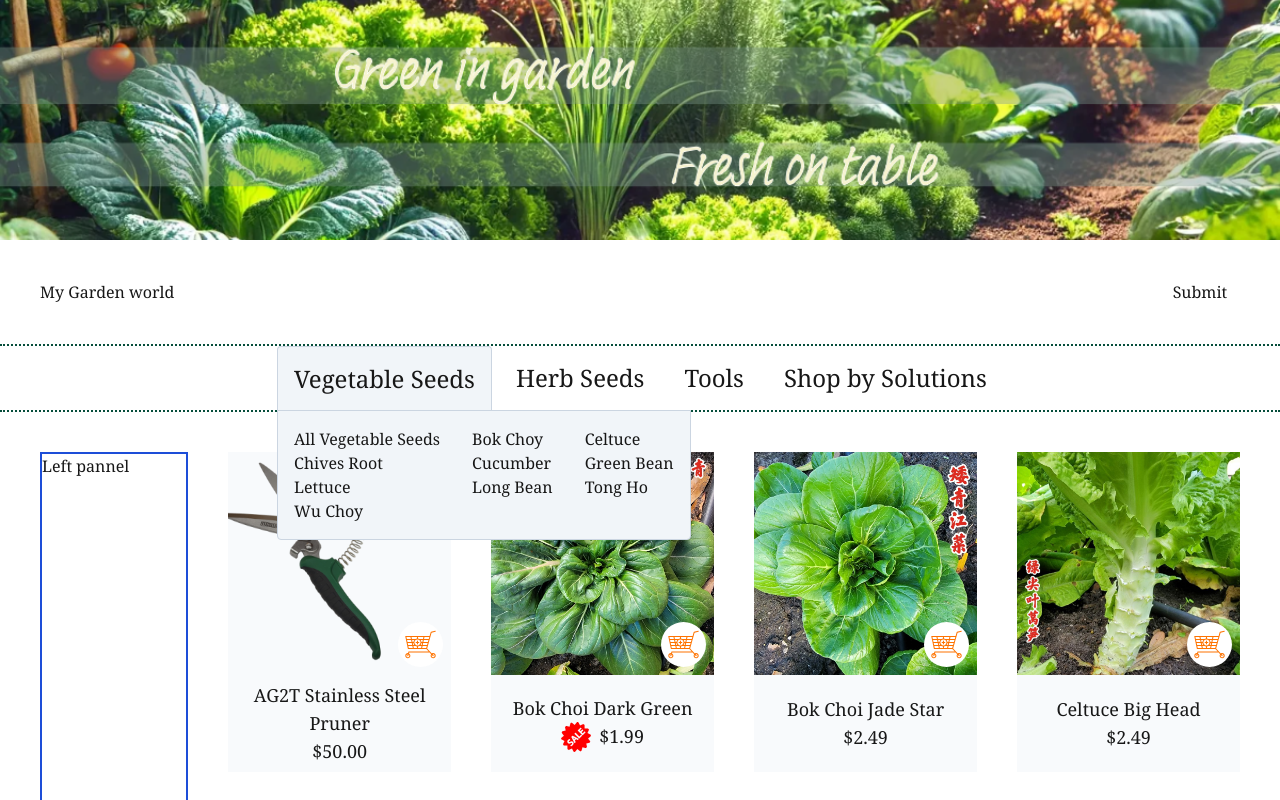
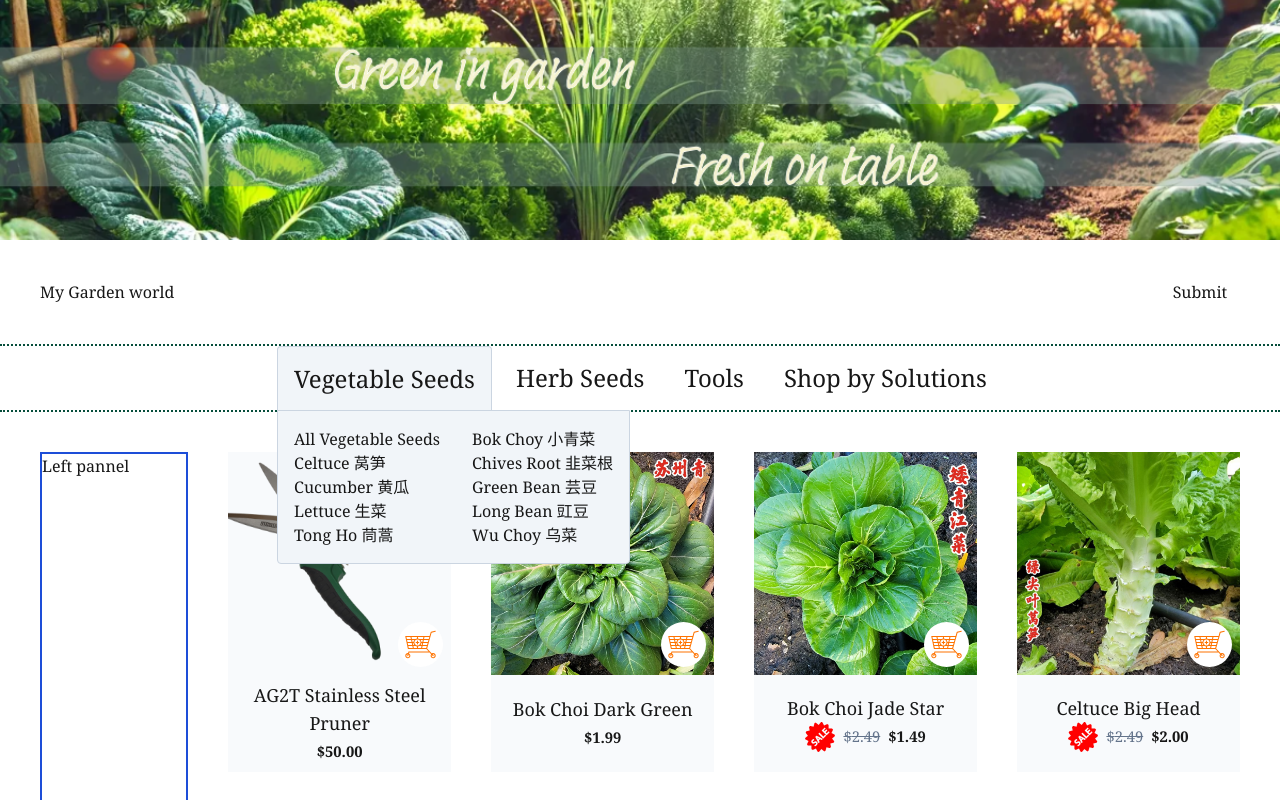
Before and after one commit to yiranli624/garden-world, a Next.js app: page / in a window 1280 px wide. Both pictures are taken after a click on the link "Vegetable Seeds". Shown: the top 800 px of the page. Built offline with nearby package versions, Linux system fonts and the light colour scheme.

Commit message:
update price ui

```diff
--- a/src/components/ItemCard.tsx
+++ b/src/components/ItemCard.tsx
@@ -2,6 +2,11 @@ import Image from "next/image";
 import { ProductItem } from "./constants";
 
 export default function ItemCard({ listItem }: { listItem: ProductItem }) {
+  const originalPrice = (listItem.originalPrice / 100).toFixed(2);
+  const currentPrice = listItem.salesPrice
+    ? (listItem.salesPrice / 100).toFixed(2)
+    : (listItem.originalPrice / 100).toFixed(2);
+
   return (
     <div className='h-80 bg-slate-50 text-lg flex flex-col'>
       <div className='relative'>
@@ -19,10 +24,10 @@ export default function ItemCard({ listItem }: { listItem: ProductItem }) {
           className='absolute bottom-2 right-2 cursor-pointer'
         />
       </div>
-      <div className='h-full flex flex-col text-center justify-center'>
-        <p>{listItem.label}</p>
-        <div className='flex justify-center gap-2'>
-          {listItem.onSale && (
+      <div className='h-full flex flex-col justify-center'>
+        <p className='text-center'>{listItem.label}</p>
+        <div className='flex justify-center gap-2 text-md'>
+          {listItem.salesPrice && (
             <Image
               src='/assets/sale-tag.svg'
               alt='picture of a sale sign'
@@ -30,7 +35,10 @@ export default function ItemCard({ listItem }: { listItem: ProductItem }) {
               height={30}
             />
           )}
-          <p className=''>${(listItem.price / 100).toFixed(2)}</p>
+          {listItem.salesPrice && (
+            <p className='line-through text-slate-500'>${originalPrice}</p>
+          )}
+          <p className='font-bold'>${currentPrice}</p>
         </div>
       </div>
     </div>
--- a/src/components/NavigationBar.tsx
+++ b/src/components/NavigationBar.tsx
@@ -47,7 +47,7 @@ export default function NavigationBar({
           <div
             // bg-[linear-gradient(to_left,#8077d0_0px,transparent_1px,transparent_100%)] bg-[length:calc(100%/3)]
             className={classNames(
-              "absolute bg-slate-100 border border-slate-300 z-10 rounded-b text-base font-light p-4 gap-x-8 grid-cols-[repeat(3,max-content)]",
+              "absolute bg-slate-100 border border-slate-300 z-10 rounded-b text-base font-light p-4 gap-x-8 grid-cols-[repeat(2,max-content)]",
               {
                 grid: chosenNavItemName === navItem.slug,
                 hidden: chosenNavItemName !== navItem.slug
--- a/src/components/constants.tsx
+++ b/src/components/constants.tsx
@@ -50,13 +50,13 @@ export type ProductItem = {
   slug: string;
   label: string;
   image: string;
-  price: number;
+  originalPrice: number;
   shortDescription: string;
   categories: Category[];
   sku: string;
   description: string;
   additionalInfo: string;
-  onSale: boolean;
+  salesPrice?: number;
   plantingGuild?: string;
   stockAmount?: number;
 };
@@ -67,15 +67,15 @@ export const navItems: NavItems[] = [
     label: "Vegetable Seeds",
     menu: [
       { slug: "all-vegetable-seeds", label: "All Vegetable Seeds" },
-      { slug: "tong-ho", label: "Tong Ho" },
-      { slug: "cucumber", label: "Cucumber" },
-      { slug: "green-bean", label: "Green Bean" },
-      { slug: "long-bean", label: "Long Bean" },
-      { slug: "celtuce", label: "Celtuce" },
-      { slug: "lettuce", label: "Lettuce" },
-      { slug: "bok-choy", label: "Bok Choy" },
-      { slug: "wu-choy", label: "Wu Choy" },
-      { slug: "chives", label: "Chives Root" }
+      { slug: "tong-ho", label: "Tong Ho 茼蒿" },
+      { slug: "cucumber", label: "Cucumber 黄瓜" },
+      { slug: "green-bean", label: "Green Bean 芸豆" },
+      { slug: "long-bean", label: "Long Bean 豇豆" },
+      { slug: "celtuce", label: "Celtuce 莴笋" },
+      { slug: "lettuce", label: "Lettuce 生菜" },
+      { slug: "bok-choy", label: "Bok Choy 小青菜" },
+      { slug: "wu-choy", label: "Wu Choy 乌菜" },
+      { slug: "chives", label: "Chives Root 韭菜根" }
     ]
   },
   {
@@ -83,10 +83,10 @@ export const navItems: NavItems[] = [
     label: "Herb Seeds",
     menu: [
       { slug: "all-herb-seeds", label: "All Herb Seeds" },
-      { slug: "chive", label: "Chive" },
-      { slug: "green-onion", label: "Green Onion" },
-      { slug: "cilantro", label: "Cilantro" },
-      { slug: "fennel", label: "Fennel" }
+      { slug: "chive", label: "Chive 韭菜" },
+      { slug: "green-onion", label: "Green Onion 大葱" },
+      { slug: "cilantro", label: "Cilantro 香菜" },
+      { slug: "fennel", label: "Fennel 茴香" }
     ]
   },
   {
@@ -94,8 +94,8 @@ export const navItems: NavItems[] = [
     label: "Tools",
     menu: [
       { slug: "all-tools", label: "All Tools" },
-      { slug: "cookware", label: "Cookware" },
-      { slug: "garden-tool", label: "Gardening Tool" }
+      { slug: "cookware", label: "Cookware 厨具" },
+      { slug: "garden-tool", label: "Gardening Tool 工具" }
     ]
   },
   {
@@ -104,11 +104,11 @@ export const navItems: NavItems[] = [
     menu: [
       { slug: "all-items", label: "All Items" },
       { slug: "bean-and-peas", label: "Bean & Peas" },
-      { slug: "leafy-greens", label: "Leafy Greens" },
-      { slug: "heading-vegetables", label: "Heading Vegetables" },
-      { slug: "stem-vegetables", label: "Stem Vegetables" },
-      { slug: "flower-vegetables", label: "Flower Vegetables" },
-      { slug: "root-and-tubers", label: "Root & Tubers" }
+      { slug: "leafy-greens", label: "Leafy Greens 叶类" },
+      { slug: "heading-vegetables", label: "Heading Vegetables 结球" },
+      { slug: "stem-vegetables", label: "Stem Vegetables 杆类" },
+      { slug: "flower-vegetables", label: "Flower Vegetables 花类" },
+      { slug: "root-and-tubers", label: "Root & Tubers 根类" }
     ]
   }
 ];
--- a/src/components/testData.tsx
+++ b/src/components/testData.tsx
@@ -5,7 +5,8 @@ export const test_products: ProductItem[] = [
     slug: "bok-choi-jade-star",
     label: "Bok Choi Jade Star",
     image: "/assets/Bok-Choi-Jade-star.jpg",
-    price: 249,
+    originalPrice: 249,
+    salesPrice: 149,
     shortDescription: "",
     categories: [
       { slug: "leafy-greens", label: "Leafy Greens" },
@@ -13,7 +14,6 @@ export const test_products: ProductItem[] = [
       { slug: "easy", label: "Easy" }
     ],
     sku: "A083",
-    onSale: false,
     description: "",
     additionalInfo: "",
     plantingGuild: "",
@@ -23,7 +23,7 @@ export const test_products: ProductItem[] = [
     slug: "bok-choi-dark-green",
     label: "Bok Choi Dark Green",
     image: "/assets/Bok-Choi-Dark-Green.jpg",
-    price: 199,
+    originalPrice: 199,
     shortDescription: "",
     categories: [
       { slug: "leafy-greens", label: "Leafy Greens" },
@@ -31,7 +31,6 @@ export const test_products: ProductItem[] = [
       { slug: "easy", label: "Easy" }
     ],
     sku: "A073",
-    onSale: true,
     description: "",
     additionalInfo: "",
     plantingGuild: "",
@@ -41,7 +40,8 @@ export const test_products: ProductItem[] = [
     slug: "tong-ho-crispy-stem",
     label: "Tongho Crispy Stem",
     image: "/assets/Tongho-Crispy-Stem.jpg",
-    price: 199,
+    originalPrice: 199,
+    salesPrice: 99,
     shortDescription: "",
     categories: [
       { slug: "leafy-greens", label: "Leafy Greens" },
@@ -49,7 +49,6 @@ export const test_products: ProductItem[] = [
       { slug: "easy", label: "Easy" }
     ],
     sku: "A051",
-    onSale: false,
     description: "",
     additionalInfo: "",
     plantingGuild: "",
@@ -59,7 +58,7 @@ export const test_products: ProductItem[] = [
     slug: "tong-ho-serrated-leaf",
     label: "Tongho Serrated Leaf",
     image: "/assets/Tongho-Serrated-Leaf.jpg",
-    price: 199,
+    originalPrice: 199,
     shortDescription: "",
     categories: [
       { slug: "leafy-greens", label: "Leafy Greens" },
@@ -67,7 +66,6 @@ export const test_products: ProductItem[] = [
       { slug: "easy", label: "Easy" }
     ],
     sku: "A050",
-    onSale: true,
     description: "",
     additionalInfo: "",
     plantingGuild: "",
@@ -77,7 +75,8 @@ export const test_products: ProductItem[] = [
     slug: "celtuce-big-head",
     label: "Celtuce Big Head",
     image: "/assets/celtuce-big-head.jpg",
-    price: 249,
+    originalPrice: 249,
+    salesPrice: 200,
     shortDescription: "",
     categories: [
       { slug: "stem-vegetables", label: "Stem Vegetables" },
@@ -85,7 +84,6 @@ export const test_products: ProductItem[] = [
       { slug: "easy", label: "Easy" }
     ],
     sku: "A082",
-    onSale: false,
     description: "",
     additionalInfo: "",
     plantingGuild: "",
@@ -95,7 +93,7 @@ export const test_products: ProductItem[] = [
     slug: "celtuce-red-crispy",
     label: "Celtuce Red Crispy",
     image: "/assets/celtuce-red-crispy.jpg",
-    price: 199,
+    originalPrice: 199,
     shortDescription: "",
     categories: [
       { slug: "stem-vegetables", label: "Stem Vegetables" },
@@ -103,7 +101,6 @@ export const test_products: ProductItem[] = [
       { slug: "very easy", label: "Very Easy" }
     ],
     sku: "A072",
-    onSale: true,
     description: "",
     additionalInfo: "",
     plantingGuild: "",
@@ -113,7 +110,8 @@ export const test_products: ProductItem[] = [
     slug: "cilantro-broad-leaf",
     label: "Cilantro Broad Leaf",
     image: "/assets/cilantro-broad-leaf.jpg",
-    price: 199,
+    originalPrice: 199,
+    salesPrice: 149,
     shortDescription: "",
     categories: [
       { slug: "flower-vegetables", label: "Flower Vegetables" },
@@ -121,7 +119,6 @@ export const test_products: ProductItem[] = [
       { slug: "medium", label: "Medium" }
     ],
     sku: "A053",
-    onSale: false,
     description: "",
     additionalInfo: "",
     plantingGuild: "",
@@ -131,7 +128,7 @@ export const test_products: ProductItem[] = [
     slug: "cilantro-fragrance-queen",
     label: "Cilantro Fragrance Queen",
     image: "/assets/cilantro-fragrance-queen.jpg",
-    price: 299,
+    originalPrice: 299,
     shortDescription: "",
     categories: [
       { slug: "flower-vegetables", label: "Flower Vegetables" },
@@ -139,7 +136,6 @@ export const test_products: ProductItem[] = [
       { slug: "medium", label: "Medium" }
     ],
     sku: "A054",
-    onSale: true,
     description: "",
     additionalInfo: "",
     plantingGuild: "",
@@ -149,7 +145,7 @@ export const test_products: ProductItem[] = [
     slug: "fennel-round-bulb",
     label: "Fennel Round Bulb",
     image: "/assets/fennel-round-bulb.jpg",
-    price: 249,
+    originalPrice: 249,
     shortDescription: "",
     categories: [
       { slug: "heading-vegetables", label: "Heading Vegetables" },
@@ -157,7 +153,6 @@ export const test_products: ProductItem[] = [
       { slug: "hard", label: "Hard" }
     ],
     sku: "A080",
-    onSale: false,
     description: "",
     additionalInfo: "",
     plantingGuild: "",
@@ -167,7 +162,8 @@ export const test_products: ProductItem[] = [
     slug: "radish-red-lady",
     label: "Radish Red Lady",
     image: "/assets/radish-red-lady.jpg",
-    price: 299,
+    originalPrice: 299,
+    salesPrice: 199,
     shortDescription: "",
     categories: [
       { slug: "root-and-tubers", label: "Root & Tubers" },
@@ -175,7 +171,6 @@ export const test_products: ProductItem[] = [
       { slug: "easy", label: "Easy" }
     ],
     sku: "A075",
-    onSale: true,
     description: "",
     additionalInfo: "",
     plantingGuild: "",
@@ -185,7 +180,7 @@ export const test_products: ProductItem[] = [
     slug: "green-onion-king-long",
     label: "Green Onion King Long",
     image: "/assets/green-onion-king-long.jpg",
-    price: 199,
+    originalPrice: 199,
     shortDescription: "",
     categories: [
       { slug: "stem-vegetables", label: "Stem Vegetables" },
@@ -193,7 +188,6 @@ export const test_products: ProductItem[] = [
       { slug: "easy", label: "Easy" }
     ],
     sku: "A052",
-    onSale: false,
     description: "",
     additionalInfo: "",
     plantingGuild: "",
@@ -203,11 +197,10 @@ export const test_products: ProductItem[] = [
     slug: "ag2t-pruner",
     label: "AG2T Stainless Steel Pruner",
     image: "/assets/ag2t-stainless-steel-pruner.png",
-    price: 5000,
+    originalPrice: 5000,
     shortDescription: "",
     categories: [{ slug: "garden-tool", label: "Gardening Tool" }],
     sku: "C001",
-    onSale: false,
     description: "",
     additionalInfo: "",
     plantingGuild: "",
--- a/tailwind.config.js
+++ b/tailwind.config.js
@@ -9,7 +9,11 @@ module.exports = {
     "./src/**/*.{js,ts,jsx,tsx,mdx}"
   ],
   theme: {
-    extend: {}
+    extend: {
+      fontSize: {
+        md: '0.925rem'
+      }
+    }
   },
   plugins: []
 };
```
